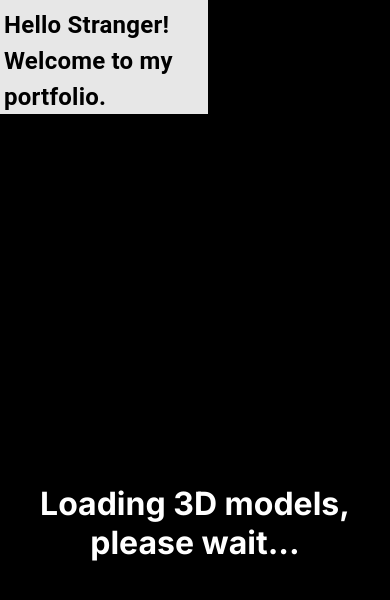
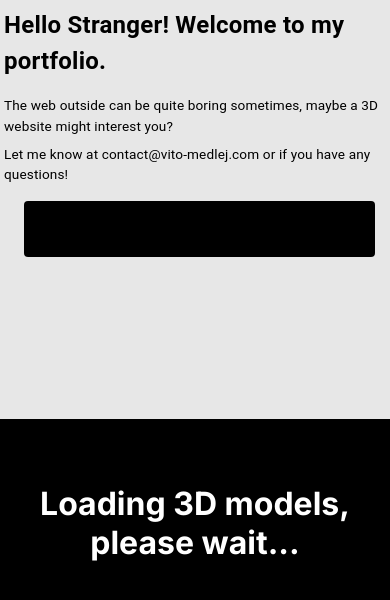
Before and after one commit to VitoMedlej/threejs-portfolio, a Next.js app: page / in a window 390 px wide. Shown: the top 600 px of the page. Built offline with nearby package versions, Linux system fonts and the light colour scheme; no server answers.

Commit message:
lighting + starter

```diff
--- a/src/app/Starter/Starter.tsx
+++ b/src/app/Starter/Starter.tsx
@@ -34,8 +34,10 @@ const Starter = () => {
 
   return (
     <Box className='main-title'
-      sx={{ display: isfullscreen ? 'none' : 'block', width: '200px', height: '100px' }}>
-        <Box sx={{display:'flex' ,flexDirection:'column', maxWidth:'400px',margin:'0 auto'}}>
+      sx={{ display: isfullscreen ? 'none' : 'block' }}>
+        <Box sx={{display:'flex', alignItems:{xs:"center",sm:'top'} ,
+        height:'100%'
+        ,flexDirection:'column', maxWidth:'400px',margin:'0 auto'}}>
 
       <Typography component={'h1'} sx={{ fontSize: '1.75em', pt: 8, fontWeight: 600 }}>
         Hello Stranger! Welcome to my portfolio.
@@ -49,7 +51,10 @@ const Starter = () => {
     {  <Button
     disabled={!isLoaded}
         onClick={handleFullScreen}
-        sx={{ py:2,fontWeight:600,width: '90%', fontStyle: 'italic', ':hover': { color: 'black', border: '1px solid black' }, background: 'black', color: 'white', mt: 4 }}>
+        sx={{ py:2,fontWeight:600,width: '90%',
+        fontStyle: 'italic',
+        ':hover': { color: 'black', border: '1px solid black' },
+        background: 'black', color: 'white', mt: {xs:2,sm:4} }}>
         DIVE RIGHT IN!
       </Button>}
       </Box>
--- a/src/app/desktop/Desktop.tsx
+++ b/src/app/desktop/Desktop.tsx
@@ -27,16 +27,16 @@ const ThreeScene: React.FC = () => {
     const onKeyDown = (event: KeyboardEvent | any) => {
       switch (event.key) {
         case "w":
-          velocity.z = -0.7;
+          velocity.z = -0.4;
           break;
         case "a":
-          velocity.x = -0.7;
+          velocity.x = -0.4;
           break;
         case "s":
-          velocity.z = 0.9;
+          velocity.z = 0.4;
           break;
         case "d":
-          velocity.x = 0.9;
+          velocity.x = 0.4;
           break;
       }
     };
@@ -137,7 +137,7 @@ const texture3 = loader.load("/materials/woodfloor.jpg", function (texture : any
   texture.repeat.set(3, 3);
 });
 
-const light1 = new THREE.SpotLight('white', 2);
+const light1 = new THREE.SpotLight('white', 0.8);
 light1.position.set(0, 70, 0);
 light1.decay = 0.1;
 light1.distance = 110;
@@ -145,7 +145,7 @@ light1.distance = 110;
 light1.angle = Math.PI / 1;
 light1.castShadow = true;
 
-const light2 = new THREE.SpotLight('white', 2);
+const light2 = new THREE.SpotLight('white', 0.8);
 light2.position.set(0, 70, 0);
 light2.decay = 0.1;
 light2.intensity = 2;
@@ -155,7 +155,7 @@ light2.angle = Math.PI / 1;
 light2.castShadow = true;
 
 
-const lighthelper = new THREE.SpotLightHelper(light2)
+// const lighthelper = new THREE.SpotLightHelper(light2)
 
 
 
@@ -318,7 +318,7 @@ scene.add(tvScreen);
 
 
 
-const ambientLight = new THREE.AmbientLight('white',2)
+const ambientLight = new THREE.AmbientLight('white',0.3)
 ambientLight.position.set(0,10,0);
 scene.add(ambientLight);
 
@@ -348,12 +348,9 @@ scene.add(ambientLight);
       });
 
       scene.add(controls.getObject());
-
       document.addEventListener("keydown", onKeyDown);
       document.addEventListener("keyup", onKeyUp);
       document.addEventListener('pointerlockchange', handleLockChange);
-
-
 
       const handleMovement = () => {
         const originalPosition = controls.getObject().position.clone();
--- a/src/app/mobile/Mobile.tsx
+++ b/src/app/mobile/Mobile.tsx
@@ -322,7 +322,7 @@ scene.add(tvScreen);
             })
         })
 
-        let speed = 0.5;
+        let speed = 0.4;
 
 
         const wallThickness = 0.1;
--- a/src/styles/styles.css
+++ b/src/styles/styles.css
@@ -1,22 +1,21 @@
 .main-title {
   background: rgb(231, 231, 231);
   color: black;
-  width: 100vw;
-  height: 50vh;
+  width: 50vw;
+  height: 100vh;
   position: absolute;
   left: 0%;
   transform: translateX(0%);
   z-index: 134124 !important;
   text-align: left;
-  max-width: 500px;
 }
 .main-title div {
   padding: 1em 2em;
 }
 
-@media (max-width: 550px) {
+@media (max-width: 690px) {
   .main-title {
-    width: 100%;
+    width: 100vw !important;
     padding: 0.45em 0.25em !important;
     height: 48vh;
   }
--- a/src/styles/styles.scss
+++ b/src/styles/styles.scss
@@ -1,8 +1,8 @@
 .main-title {
     background: rgb(231, 231, 231);
     color: black;
-    width: 100vw;
-    height:50vh;
+    width: 50vw;
+    height:100vh;
     position: absolute;
     left: 0%;
     transform: translateX(0%);
@@ -11,13 +11,10 @@
       padding: 1em 2em;
     }
     text-align: left;
-    max-width:500px;
   }
-@media (max-width:550px) {
-
-
+@media (max-width:690px) {
     .main-title {
-           width: 100%;
+           width: 100vw !important;
            padding:.45em .25em !important;
     height: 48vh;
     h1 {
@@ -35,6 +32,8 @@
     }
     }
 }
+
+
 body {
     margin: 0;
     padding: 0;
```
Also changed, not shown: 2 other files (tests, documents, lock files or other folders).
